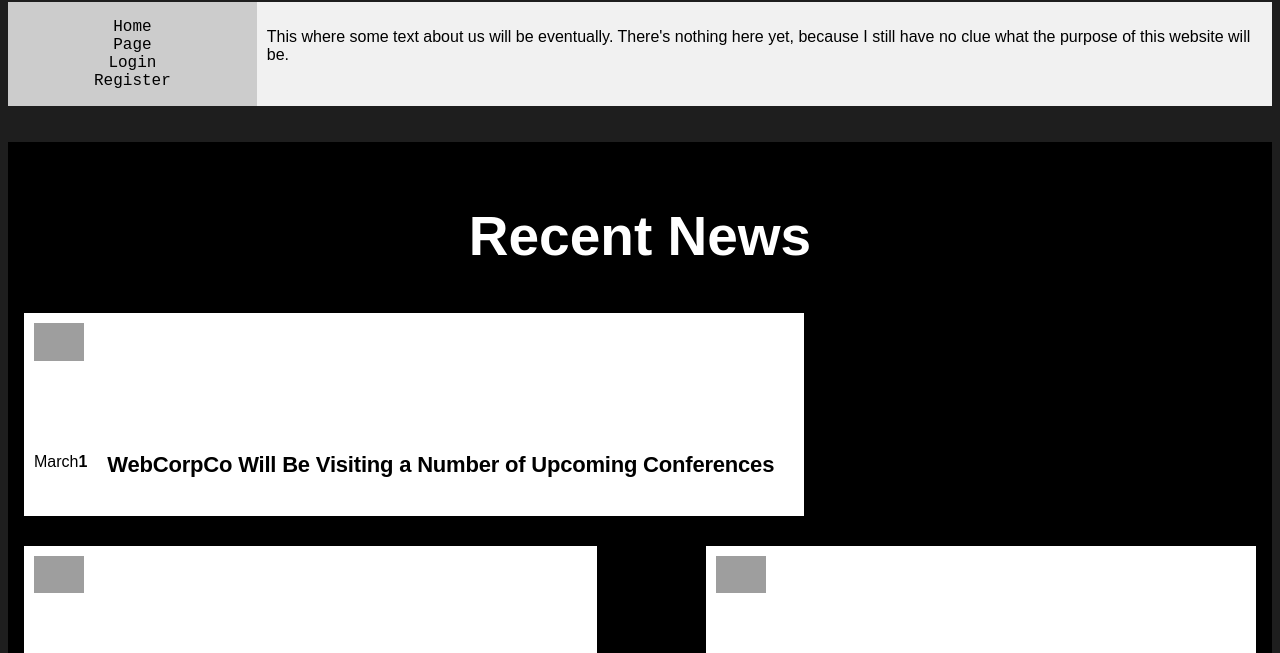
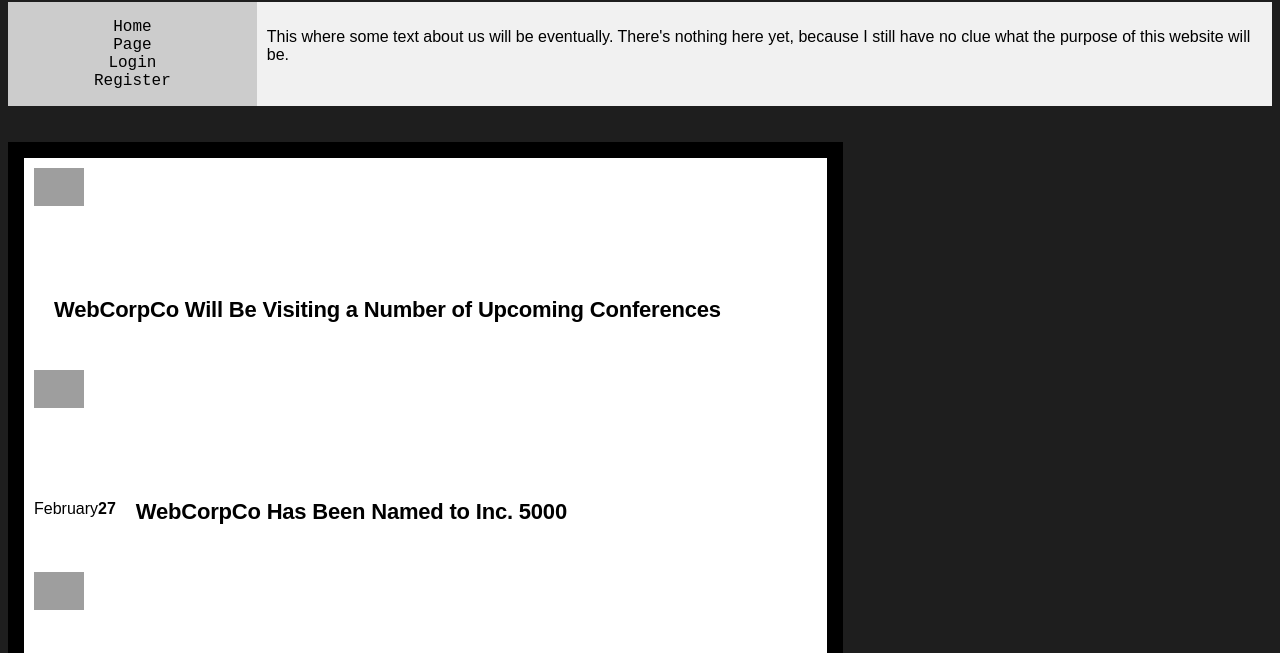
Before and after one commit to Tapp-Studios/Tapp-Studios.github.io, a plain HTML site: page index.html in a window 1280 px wide. Shown: the part 146-799 px from the top of the page. Drawn offline with Linux system fonts and the light colour scheme; grey boxes are pictures that could not be loaded.

Commit message:
Update index.html

```diff
--- a/index.html
+++ b/index.html
@@ -26,9 +26,8 @@
 </article>
 </section>
     <br></br>
-<section class="recentNews">
+<section>
   <div class="container">
-    <h2 class="news-title">Recent News</h2>
     <div class="row">
       <div class="ct-blog col-sm-6 col-md-4">
         <div class="inner">
@@ -36,9 +35,6 @@
             <a href="#"><img alt="News Entry" src="https://www.solodev.com/assets/recent-news/news-entry-1.jpg"></a>
           </div>
           <div class="ct-blog-content">
-            <div class="ct-blog-date">
-              <span>March</span><strong>1</strong>
-            </div>
             <h3 class="ct-blog-header">
               WebCorpCo Will Be Visiting a Number of Upcoming Conferences
             </h3>
```
